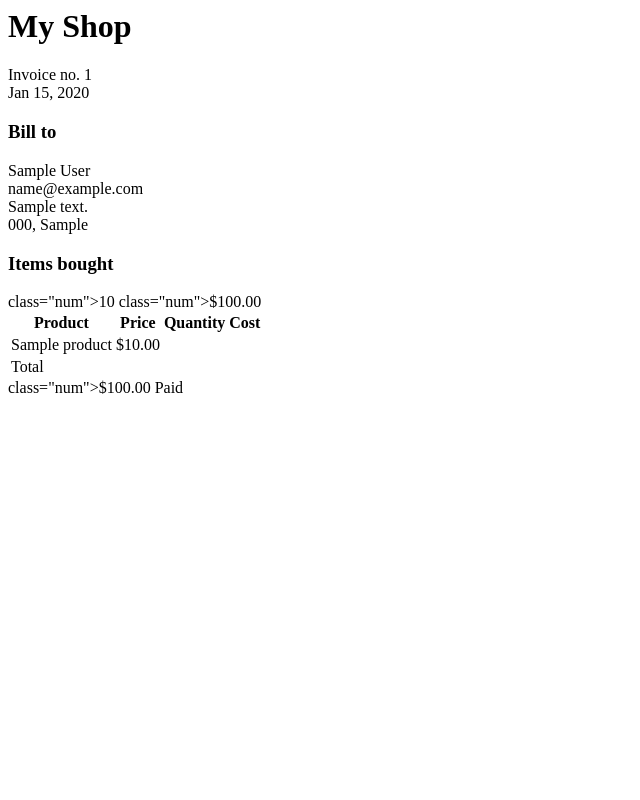
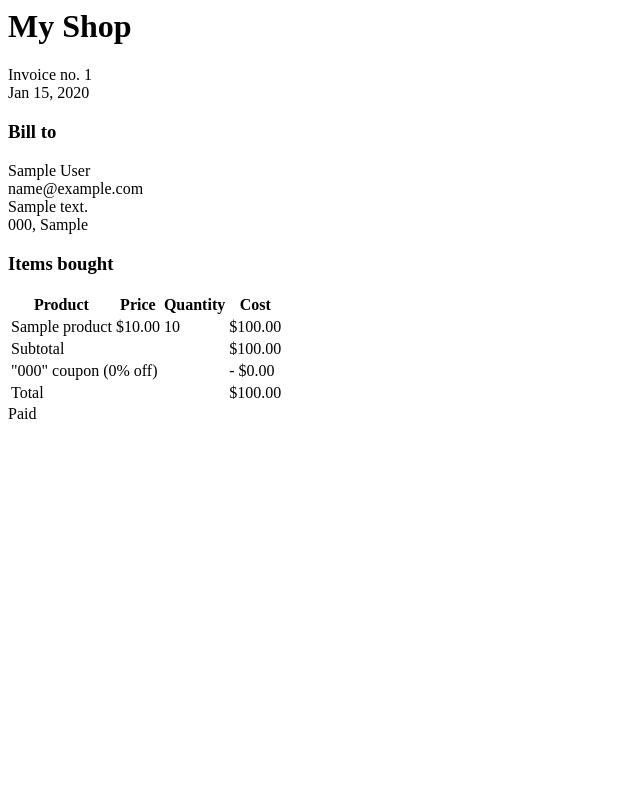
Before and after one commit to jgonz19buffs/CIDM6325-2, a Django app: template myshop/orders/templates/orders/order/pdf.html in a window 1280 px wide. Shown: the whole page, without its empty margins (0-640 px from the left). Run offline with Django 5.2, Linux system fonts and the light colour scheme; the template is opened without the code that fills it: values that come from a table or form of the project are taken from there, others are empty; tables that the repository leaves empty hold one stand-in row (values such as "Sample post"); parts of the project's set-up code (start-up, migrations or seed data) failed here and were passed over.

Commit message:
adding coupons to orders on the administration site and to PDF invoices

```diff
--- a/myshop/orders/templates/orders/order/pdf.html
+++ b/myshop/orders/templates/orders/order/pdf.html
@@ -1,5 +1,4 @@
 <html>
-
 <body>
   <h1>My Shop</h1>
   <p>
@@ -27,22 +26,39 @@
     </thead>
     <tbody>
       {% for item in order.items.all %}
-            <tr class="row{% cycle " 1" "2" %}">
+        <tr class="row{% cycle "1" "2" %}">
           <td>{{ item.product.name }}</td>
           <td class="num">${{ item.price }}</td>
-                class="num">{{ item.quantity }}</td>
-                class="num">${{ item.get_cost }}</td>
-                <td <td </tr>
+          <td class="num">{{ item.quantity }}</td>
+          <td class="num">${{ item.get_cost }}</td>
+        </tr>
       {% endfor %}
+      {% if order.coupon %}
+        <tr class="subtotal">
+          <td colspan="3">Subtotal</td>
+          <td class="num">
+            ${{ order.get_total_cost_before_discount|floatformat:2 }}
+          </td>
+        </tr>
+        <tr>
+          <td colspan="3">
+            "{{ order.coupon.code }}" coupon
+            ({{ order.discount }}% off)
+          </td>
+          <td class="num neg">
+            - ${{ order.get_discount|floatformat:2 }}
+          </td>
+        </tr>
+      {% endif %}
       <tr class="total">
         <td colspan="3">Total</td>
-                <td </tr>
+        <td class="num">${{ order.get_total_cost|floatformat:2 }}</td>
+      </tr>
     </tbody>
   </table>
-    class="num">${{ order.get_total_cost }}</td>
+
   <span class="{% if order.paid %}paid{% else %}pending{% endif %}">
     {% if order.paid %}Paid{% else %}Pending payment{% endif %}
   </span>
 </body>
-
 </html>
```
Also changed, not shown: myshop/orders/templates/admin/orders/order/detail.html (+18 -1 lines). Lines whose indentation alone changed are shown as unchanged.
